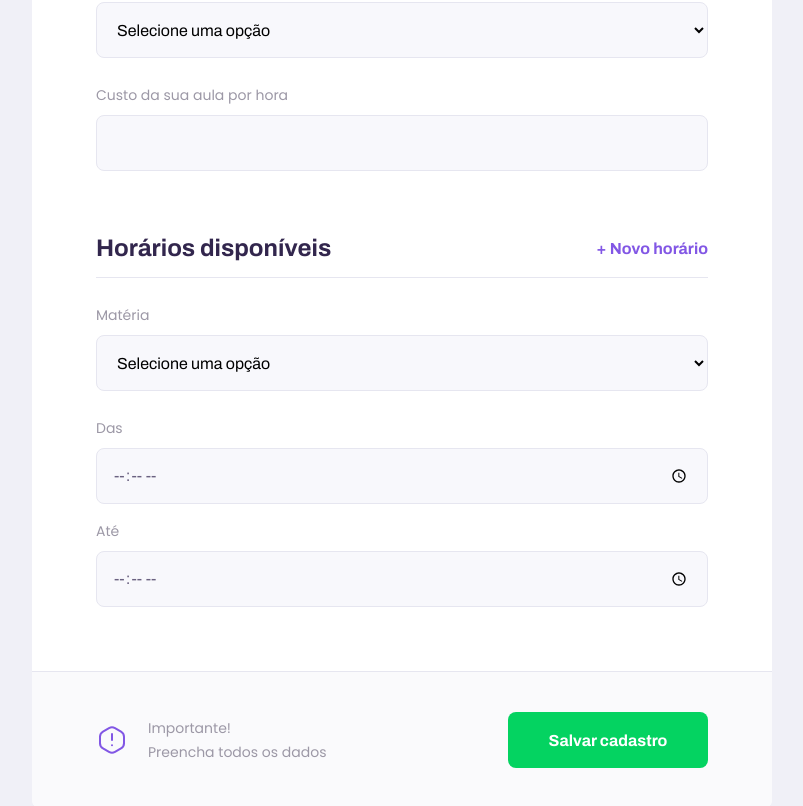
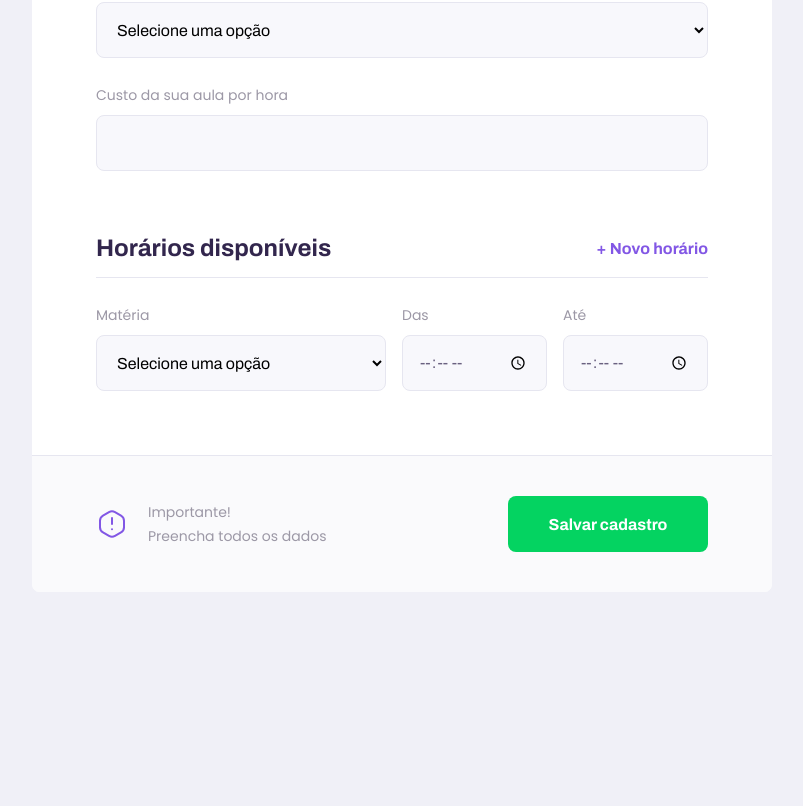
Before and after one commit to sergiocme/proffy, a React (Create React App) app in the folder web/: page /teach in a window 1280 px wide. Shown: the part 1120-1926 px from the top of the page, without its empty margins (238-1041 px from the left). After the commit the page ends 1712 px from the top, so only its background shows below. Built offline with nearby package versions, Linux system fonts and the light colour scheme; the HTML template or start-up script is replaced by a standard one.

Commit message:
Style fieldset 'Horários' to desktop view

```diff
--- a/web/src/pages/TeacherForm/styles.css
+++ b/web/src/pages/TeacherForm/styles.css
@@ -127,6 +127,16 @@
     padding: 0 6.4rem;
   }
 
+  #page-teacher-form main fieldset .schedule-item {
+    display: grid;
+    grid-template-columns: 2fr 1fr 1fr;
+    column-gap: 1.6rem;
+  }
+
+  #page-teacher-form main fieldset .schedule-item .input-block {
+    margin-top: 0 !important;
+  }
+
   #page-teacher-form main footer {
     display: flex;
     flex-direction: row;
```
